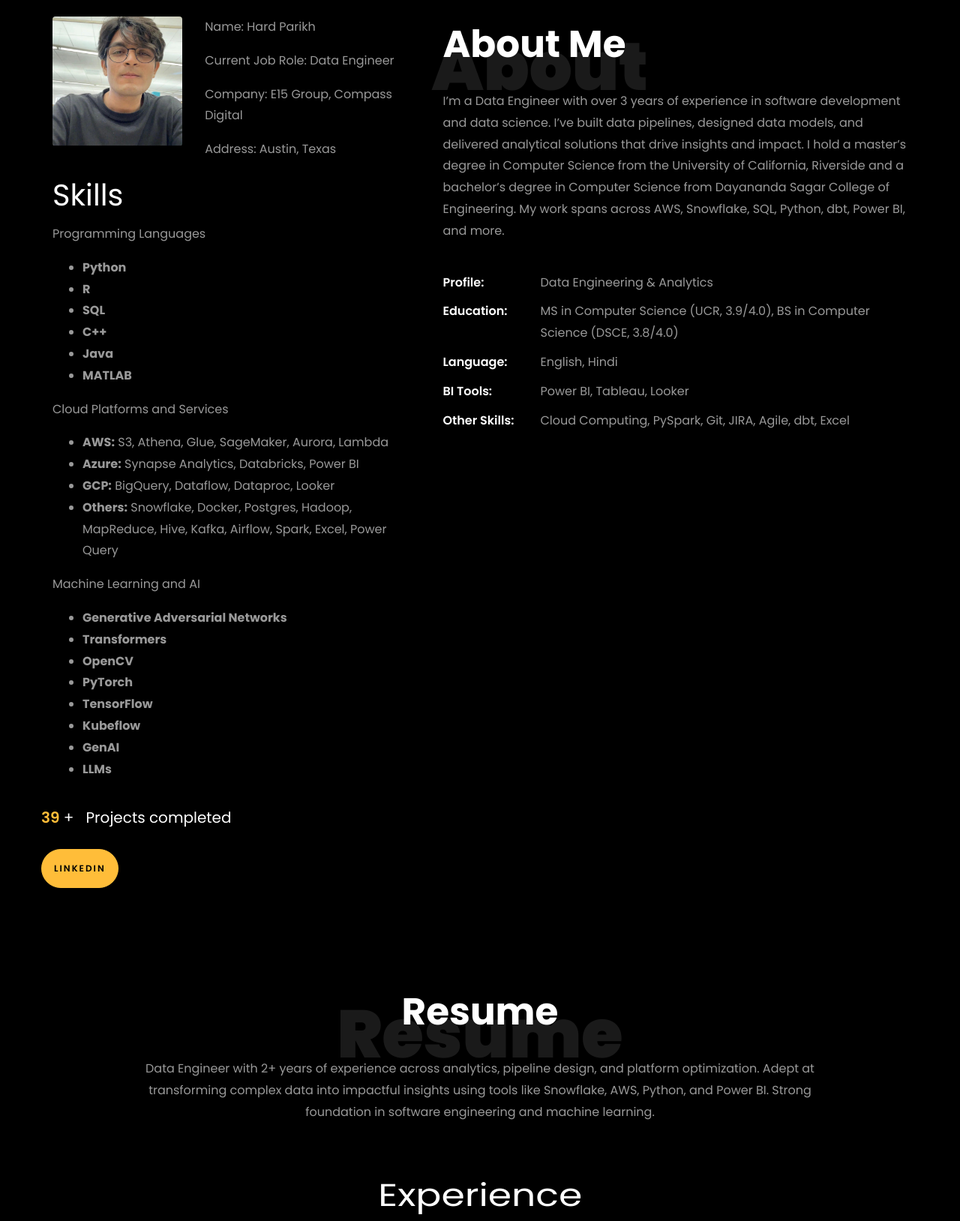
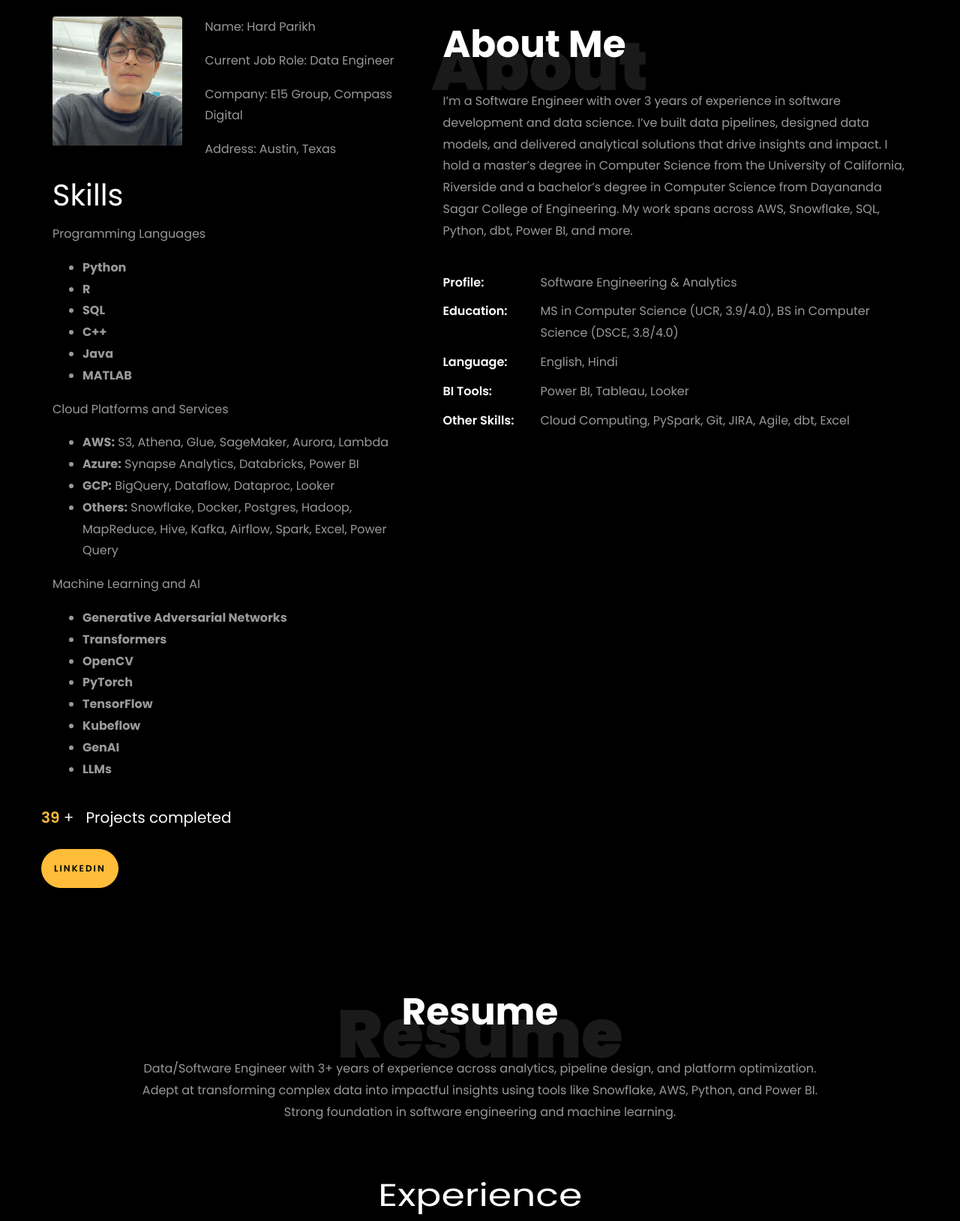
Before and after one commit to HardParikh/HardParikh.github.io, a plain HTML site: page index.html in a window 1280 px wide. Shown: the part 840-2468 px from the top of the page at 75% size. Drawn offline with Linux system fonts and the light colour scheme; files whose address does not match are found by name.

Commit message:
Update index.html

```diff
--- a/index.html
+++ b/index.html
@@ -268,9 +268,9 @@
 						<div class="col-md-12 heading-section ftco-animate">
 							<h1 class="big">About</h1>
 							<h2 class="mb-4">About Me</h2>
-							<p>I’m a Data Engineer with over 3 years of experience in software development and data science. I’ve built data pipelines, designed data models, and delivered analytical solutions that drive insights and impact. I hold a master’s degree in Computer Science from the University of California, Riverside and a bachelor’s degree in Computer Science from Dayananda Sagar College of Engineering. My work spans across AWS, Snowflake, SQL, Python, dbt, Power BI, and more.</p>
+							<p>I’m a Software Engineer with over 3 years of experience in software development and data science. I’ve built data pipelines, designed data models, and delivered analytical solutions that drive insights and impact. I hold a master’s degree in Computer Science from the University of California, Riverside and a bachelor’s degree in Computer Science from Dayananda Sagar College of Engineering. My work spans across AWS, Snowflake, SQL, Python, dbt, Power BI, and more.</p>
 							<ul class="about-info mt-4 px-md-0 px-2">
-								<li class="d-flex"><span>Profile:</span> <span>Data Engineering & Analytics</span></li>
+								<li class="d-flex"><span>Profile:</span> <span>Software Engineering & Analytics</span></li>
 								<li class="d-flex"><span>Education:</span> <span>MS in Computer Science (UCR, 3.9/4.0), BS in Computer Science (DSCE, 3.8/4.0)</span></li>
 								<li class="d-flex"><span>Language:</span> <span>English, Hindi</span></li>
 								<li class="d-flex"><span>BI Tools:</span> <span>Power BI, Tableau, Looker</span></li>
@@ -304,7 +304,7 @@
 			<div class="col-md-10 heading-section text-center ftco-animate">
 				<h1 class="big big-2">Resume</h1>
 				<h2 class="mb-4">Resume</h2>
-				<p>Data Engineer with 2+ years of experience across analytics, pipeline design, and platform optimization. Adept at transforming complex data into impactful insights using tools like Snowflake, AWS, Python, and Power BI. Strong foundation in software engineering and machine learning.</p>
+				<p>Data/Software Engineer with 3+ years of experience across analytics, pipeline design, and platform optimization. Adept at transforming complex data into impactful insights using tools like Snowflake, AWS, Python, and Power BI. Strong foundation in software engineering and machine learning.</p>
 			</div>
 		</div>
 
@@ -349,7 +349,7 @@
 			<div class="col-md-6">
 				<div class="resume-wrap ftco-animate">
 					<span class="date">Mar 2022 – Aug 2023</span>
-					<h2>Data Engineer</h2>
+					<h2>Software Engineer</h2>
 					<span class="position">Amadeus Labs (On-site)</span>
 					<p class="mt-4">
 						<ul>
```
